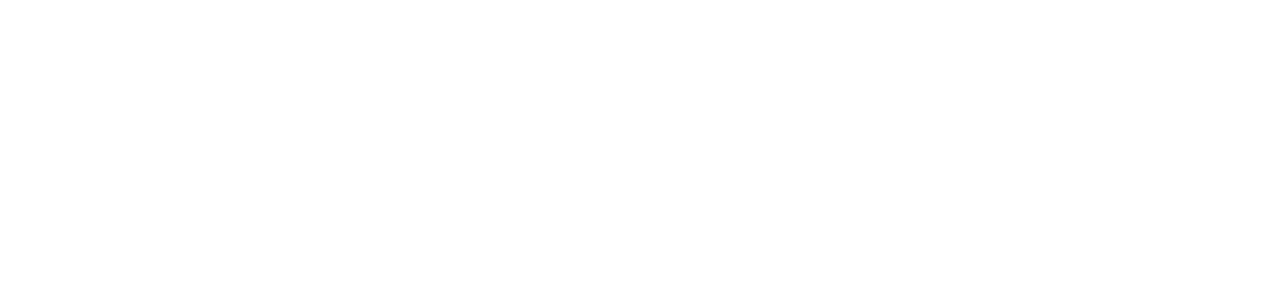
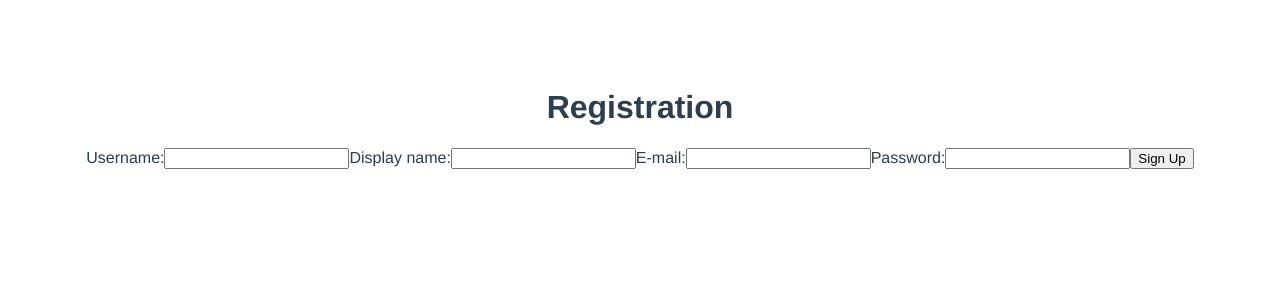
Before and after one commit to chinnawatsut/bnk-vue, a Vue app: page /signup in a window 1280 px wide. Shown: the top 300 px of the page. Built offline with nearby package versions, Linux system fonts and the light colour scheme.

Commit message:
guard route / sign-up

```diff
--- a/src/router/index.js
+++ b/src/router/index.js
@@ -2,29 +2,44 @@ import Vue from "vue";
 import VueRouter from "vue-router";
 import Home from "../views/Home.vue";
 import SignIn from "../views/SignIn.vue";
+import SignUp from "../views/SignUp.vue";
+import Profile from "../views/Profile.vue";
 
 Vue.use(VueRouter);
+
+function isAuthen(to, from, next) {
+  let token = localStorage.getItem('token')
+  if (token) {
+    next()
+  } else {
+    next({
+      name: "signin"
+    })
+  }
+}
 
 const routes = [
   {
     path: "/",
     name: "home",
     component: Home,
-    beforeEnter(to, from, next) {
-      let token = localStorage.getItem('token')
-      if (token) {
-        next()
-      } else {
-        next({
-          name: "signin"
-        })
-      }
-    }
+    beforeEnter: isAuthen
+  },
+  {
+    path: "/profile",
+    name: "profile",
+    component: Profile,
+    beforeEnter: isAuthen
   },
   {
     path: "/signin",
     name: "signin",
     component: SignIn
+  },
+  {
+    path: "/signup",
+    name: "signup",
+    component: SignUp
   }
 ];
 
--- a/src/views/Home.vue
+++ b/src/views/Home.vue
@@ -1,6 +1,7 @@
 <template>
   <div class="home">
     <button v-on:click="logout">Logout</button>
+    <router-link to="/profile" >Profile</router-link>
     <!-- <img alt="Vue logo" src="../assets/logo.png" /> -->
     <!-- <HelloWorld msg="Welcome to Your Vue.js App" /> -->
   </div>
--- /dev/null
+++ b/src/views/Profile.vue
@@ -0,0 +1,44 @@
+<template>
+  <div>
+    <h1>Profile</h1>
+    Name: {{ profile.display }}
+    <span v-show="errorMessage">{{ errorMessage }}</span>
+  </div>
+</template>
+
+<script>
+export default {
+  data() {
+    return {
+      profile: {
+        display: ""
+      },
+      errorMessage: ""
+    };
+  },
+  created() {
+    this.fetchData();
+  },
+  methods: {
+    fetchData() {
+      let token = localStorage.getItem("token");
+      this.axios
+        .get("http://localhost:3000/me", {
+          headers: {
+            Authorization: "Bearer " + token
+          }
+        })
+        .then(response => {
+          this.profile = response.data;
+        })
+        .catch(e => {
+          console.log(e);
+          this.errorMessage = e.response.data;
+        });
+    }
+  }
+};
+</script>
+
+<style>
+</style>
--- a/src/views/SignIn.vue
+++ b/src/views/SignIn.vue
@@ -11,6 +11,7 @@
       <button v-on:click="login">login</button>
     </div>
     <div class="dang" v-if="errorMessage">{{errorMessage}}</div>
+    <router-link to="signup"> Sign Up </router-link>
   </div>
 </template>
 
--- /dev/null
+++ b/src/views/SignUp.vue
@@ -0,0 +1,65 @@
+<template>
+  <div>
+    <h1>Registration</h1>
+    <label for="username">Username:</label>
+    <input type="text" id="username" v-model="username">
+
+     <label for="displayname">Display name:</label>
+    <input type="text" id="displayname" v-model="display">
+
+     <label for="email">E-mail:</label>
+    <input type="email" id="email" v-model="email">
+
+     <label for="password">Password:</label>
+    <input type="password" id="password" v-model="password">
+
+    <button v-on:click="signup">Sign Up</button>
+
+    <div v-show="showSuccess">
+      Register success: {{ username }}
+      <router-link to="signin"> Sign In </router-link>
+    </div>
+    <div v-show="errorMessage" class="dang">
+      {{ errorMessage }}
+    </div>
+
+  </div>
+</template>
+
+<script>
+export default {
+  data() {
+    return{
+      username: '',
+      display: '',
+      email: '',
+      password: '',
+      showSuccess: false,
+      errorMessage: ''
+    }
+  },
+  methods: {
+    signup() {
+      this.axios
+        .post("http://localhost:3000/users", {
+          login: this.username,
+          display: this.display,
+          email: this.email,
+          password: this.password,
+        })
+        .then((response) => {
+          this.showSuccess = true
+        })
+        .catch((e) => {
+          this.errorMessage = e.response.data;
+        });
+    }
+  }
+}
+</script>
+
+<style scoped>
+.dang {
+  color: brown;
+}
+</style>
```
